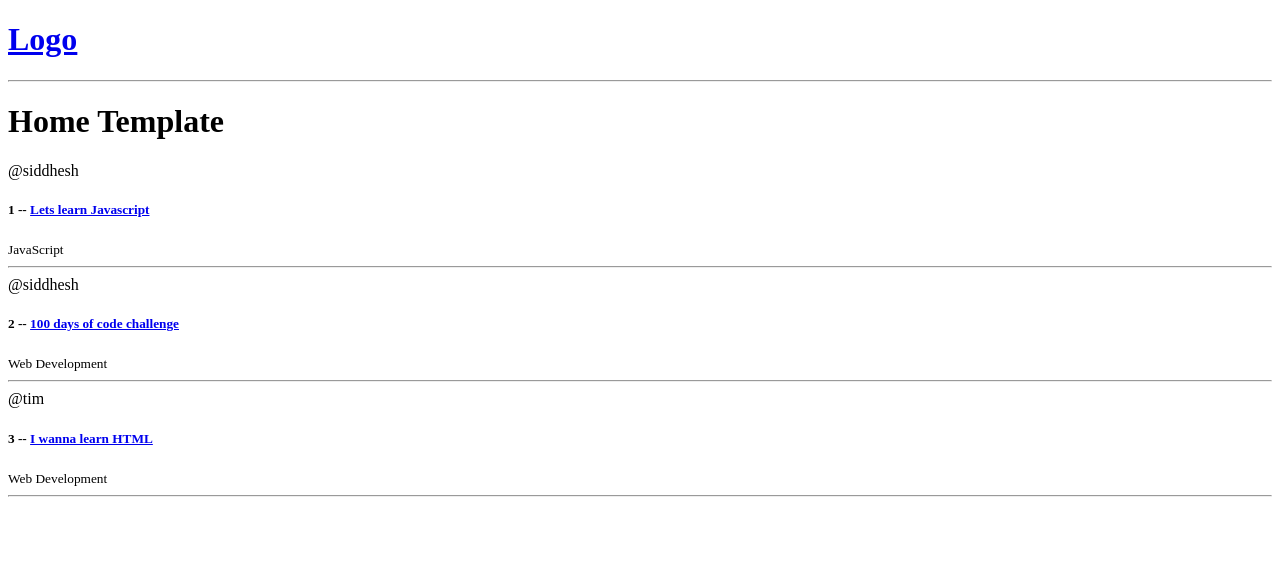
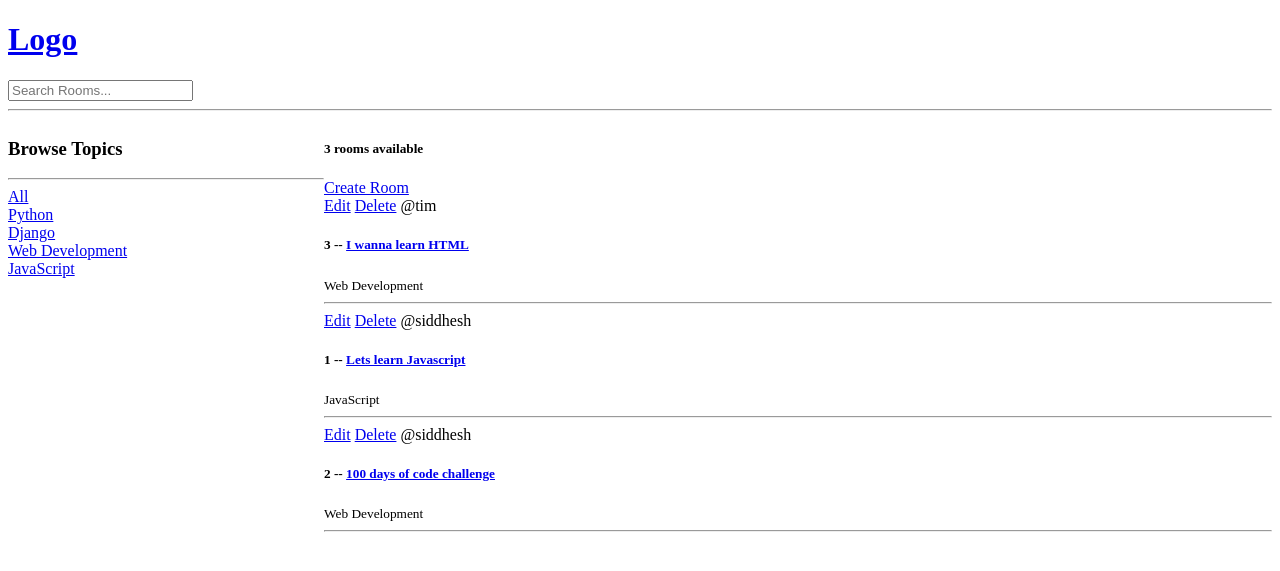
Before and after one commit to b22cs016/studybud, a Django app: page / in a window 1280 px wide. Shown: the top 571 px of the page. Run offline with Django 4.2, Linux system fonts and the light colour scheme; data comes from the database, SQL or seed files in the repository; both versions use the stored data as it was after the commit.

Commit message:
upto search option

```diff
--- a/base/models.py
+++ b/base/models.py
@@ -21,6 +21,9 @@ class Room(models.Model):
     updated = models.DateTimeField(auto_now=True)
     created = models.DateTimeField(auto_now_add=True)
 
+    class Meta:
+        ordering = ['-updated','-created']
+
 
     def __str__(self):
         return self.name
--- a/base/templates/base/home.html
+++ b/base/templates/base/home.html
@@ -2,12 +2,38 @@
 {%extends 'main.html' %}
 
 {% block content %}
-<h1>Home Template</h1>
+
+<style>
+    .home-container{
+        display: grid;
+        grid-template-columns: 1fr 3fr;
+    }
+</style>
+
+<div class="home-container">
 
     <div>
+        <h3>Browse Topics</h3>
+        <hr>
+        <div>
+            <a href="{% url 'home'  %}">All</a>
+        </div>
+
+        {% for topic in topics %}
+            <div>
+                <a href="{% url 'home'  %}?q={{topic.name}}">{{topic.name}}</a>
+            </div>
+        {% endfor %}
+    </div>
+
+    <div>
+        <h5>{{room_count}} rooms available </h5>
+        <a href="{% url 'create-room' %}">Create Room</a>
         <div>
             {% for room in rooms %}
                 <div>
+                    <a href="{% url 'update-room' room.id %}">Edit</a>
+                    <a href="{% url 'delete-room' room.id %}">Delete</a>
                     <span>@{{room.host.username}}</span>
                     <h5>{{room.id}} -- <a href="{% url 'room' room.id %}">{{room.name}}</a></h5>
                     <small>{{room.topic.name}}</small>
@@ -17,4 +43,7 @@
         </div>
     </div>
 
+
+</div>
+
 {% endblock content %}
--- a/base/urls.py
+++ b/base/urls.py
@@ -4,4 +4,7 @@ from .import views
 urlpatterns = [
     path('',views.home,name="home"),
     path('room/<str:pk>/',views.room,name="room"),
+    path('create-room/',views.createRoom, name="create-room"),
+    path('update-room/<str:pk>',views.updateRoom, name="update-room"),
+    path('delete-room/<str:pk>/',views.deleteRoom, name="delete-room"),
 ]
--- a/base/views.py
+++ b/base/views.py
@@ -1,5 +1,7 @@
-from django.shortcuts import render
-from .models import Room
+from django.shortcuts import render,redirect
+from django.db.models import Q
+from .models import Room, Topic
+from .forms import RoomForm
 # Create your views here.
 
 # rooms = [
@@ -10,11 +12,47 @@ from .models import Room
 
 
 def home(request):
-    rooms = Room.objects.all()
-    context = {'rooms':rooms}
+    q = request.GET.get('q') if request.GET.get('q')!= None else ''
+    rooms = Room.objects.filter(Q(topic__name__icontains=q) | Q(name__icontains=q)  | Q(description__icontains=q))
+    topics = Topic.objects.all()
+    # try to filter out the top 10 topics on your own
+    room_count = rooms.count()
+    context = {'rooms':rooms, 'topics':topics, 'room_count':room_count}
     return render(request,'base/home.html',context)
 
 def room(request,pk):
     room = Room.objects.get(id=pk)
     context = {'room':room}
     return render(request,'base/room.html',context)
+
+
+def createRoom(request):
+    form = RoomForm()
+    if request.method == 'POST':
+        form = RoomForm(request.POST)
+        if form.is_valid():
+            form.save()
+            return redirect('home')
+    context = {'form': form}
+    return render(request,'base/room_form.html',context)
+
+def updateRoom(request, pk):
+    room = Room.objects.get(id=pk)
+    form = RoomForm(instance=room)
+
+    if request.method == 'POST':
+        form = RoomForm(request.POST,instance=room)
+        if form.is_valid():
+            form.save()
+            return redirect('home')
+
+    context = {'form': form}
+    return render(request,'base/room_form.html',context)
+
+
+def deleteRoom(request,pk):
+    room = Room.objects.get(id=pk)
+    if request.method == 'POST':
+        room.delete()
+        return redirect('home')
+    return render(request,'base/delete.html',{'obj':room})
--- a/templates/navbar.html
+++ b/templates/navbar.html
@@ -2,4 +2,9 @@
     <h1>Logo</h1>
 </a>
 
+<form method="GET" action="{% url 'home' %}">
+    <input type="text" name="q" placeholder="Search Rooms..." />
+
+</form>
+
 <hr>
```
Also changed, not shown: base/forms.py (added, +7 -0 lines), base/templates/base/delete.html (added, +13 -0 lines), base/templates/base/room_form.html (added, +15 -0 lines), db.sqlite3. Lines whose indentation alone changed are shown as unchanged.
